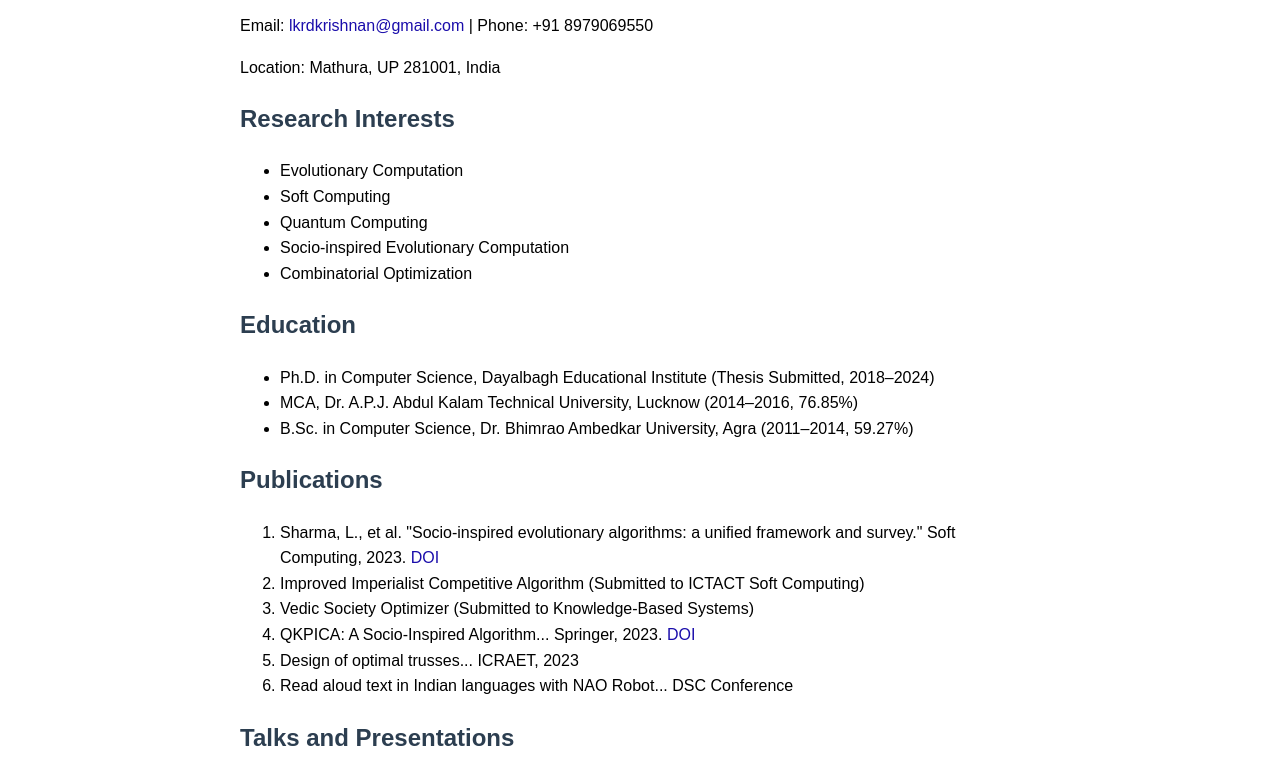
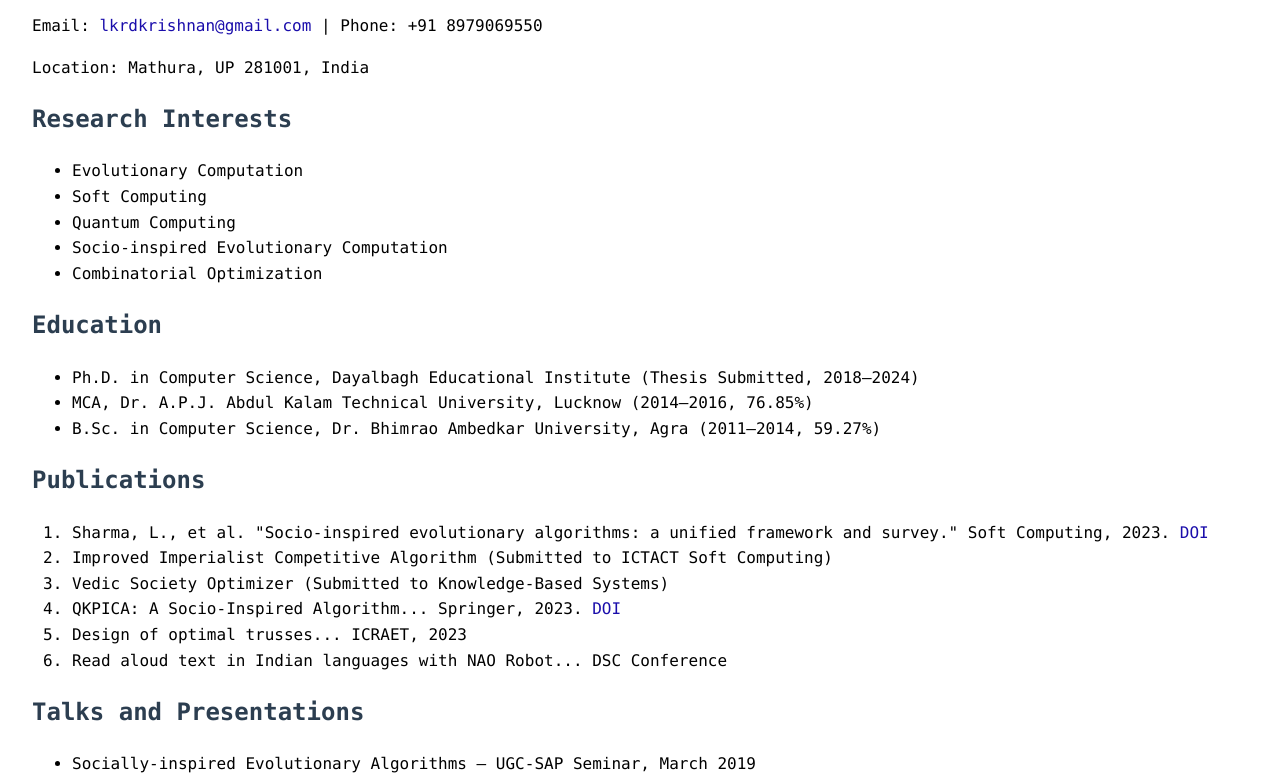
Before and after one commit to lRadha/laxmikant, a plain HTML site: page index.html in a window 1280 px wide. Shown: the part 113-887 px from the top of the page. Drawn offline with Linux system fonts and the light colour scheme.

Commit message:
Update index.html

```diff
--- a/index.html
+++ b/index.html
@@ -5,7 +5,7 @@
   <meta name="viewport" content="width=device-width, initial-scale=1.0">
   <title>Laxmikant Sharma | Academic Profile</title>
   <style>
-    body { font-family: Arial, sans-serif; max-width: 800px; margin: auto; padding: 2rem; line-height: 1.6; }
+    body { font-family: consolas; margin: auto; padding: 2rem; line-height: 1.6; }
     h1, h2 { color: #2c3e50; }
     ul, ol { margin-bottom: 1rem; }
     a { color: #1a0dab; text-decoration: none; }
```
